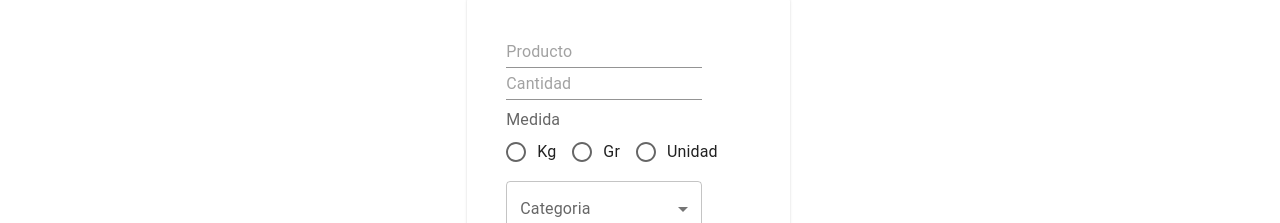
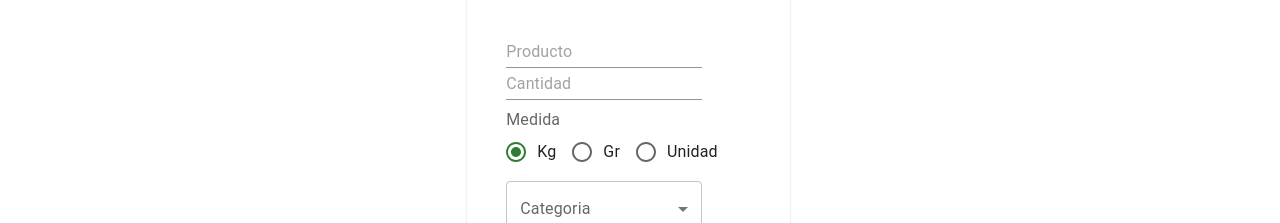
Before and after one commit to Carla-Stramandinoli/control-organization-react, a React (Create React App) app: page / in a window 1280 px wide. Shown: the part 84-307 px from the top of the page. Built offline with nearby package versions, Linux system fonts and the light colour scheme.

Commit message:
Modifico funcionalidades de la tabla

```diff
--- a/src/components/addProdComponent/addProduct.jsx
+++ b/src/components/addProdComponent/addProduct.jsx
@@ -6,7 +6,7 @@ function AddProduct({ sendProdLoad }) {
     const [product, setProduct] = React.useState('');
     const [category, setCategory] = React.useState('');
     const [quantity, setQuantity] = React.useState('');
-
+    const [measure, setMeasure] = React.useState('kg');
     const [id, setId] = React.useState(0)
 
     const handleChangeProd = (e) => {
@@ -19,6 +19,10 @@ function AddProduct({ sendProdLoad }) {
 
     const handleChangeQuantity = (e) => {
         setQuantity(e.target.value);
+    }
+
+    const handleChangeMeasure = (e) => {
+        setMeasure(e.target.value);
     }
 
     const addProductTable = () => {
@@ -38,7 +42,8 @@ function AddProduct({ sendProdLoad }) {
         console.log(newProduct);
         setProduct('');
         setCategory('');
-        setQuantity('')
+        setQuantity('');
+        setMeasure("kg")
         setId(id + 1);
     }
 
@@ -52,10 +57,10 @@ function AddProduct({ sendProdLoad }) {
                             <Input placeholder='Cantidad' type="number" value={quantity} onChange={handleChangeQuantity} />
                             <FormControl sx={{ minWidth: 231, marginTop: 1 }}>
                                 <FormLabel id="demo-row-radio-buttons-group-label">Medida</FormLabel>
-                                <RadioGroup row aria-labelledby="demo-row-radio-buttons-group-label" name="row-radio-buttons-group">
-                                    <FormControlLabel value="Kg" control={<Radio color="success" />} label="Kg" />
-                                    <FormControlLabel value="Gr" control={<Radio color="success" />} label="Gr" />
-                                    <FormControlLabel value="Unidad" control={<Radio color="success" />} label="Unidad" />
+                                <RadioGroup value={measure} onChange={handleChangeMeasure} row aria-labelledby="demo-row-radio-buttons-group-label" name="row-radio-buttons-group">
+                                    <FormControlLabel value="kg" control={<Radio color="success" />} label="Kg" />
+                                    <FormControlLabel value="gr" control={<Radio color="success" />} label="Gr" />
+                                    <FormControlLabel value="unidad" control={<Radio color="success" />} label="Unidad" />
                                 </RadioGroup>
                             </FormControl>
                             <FormControl fullWidth>
```
